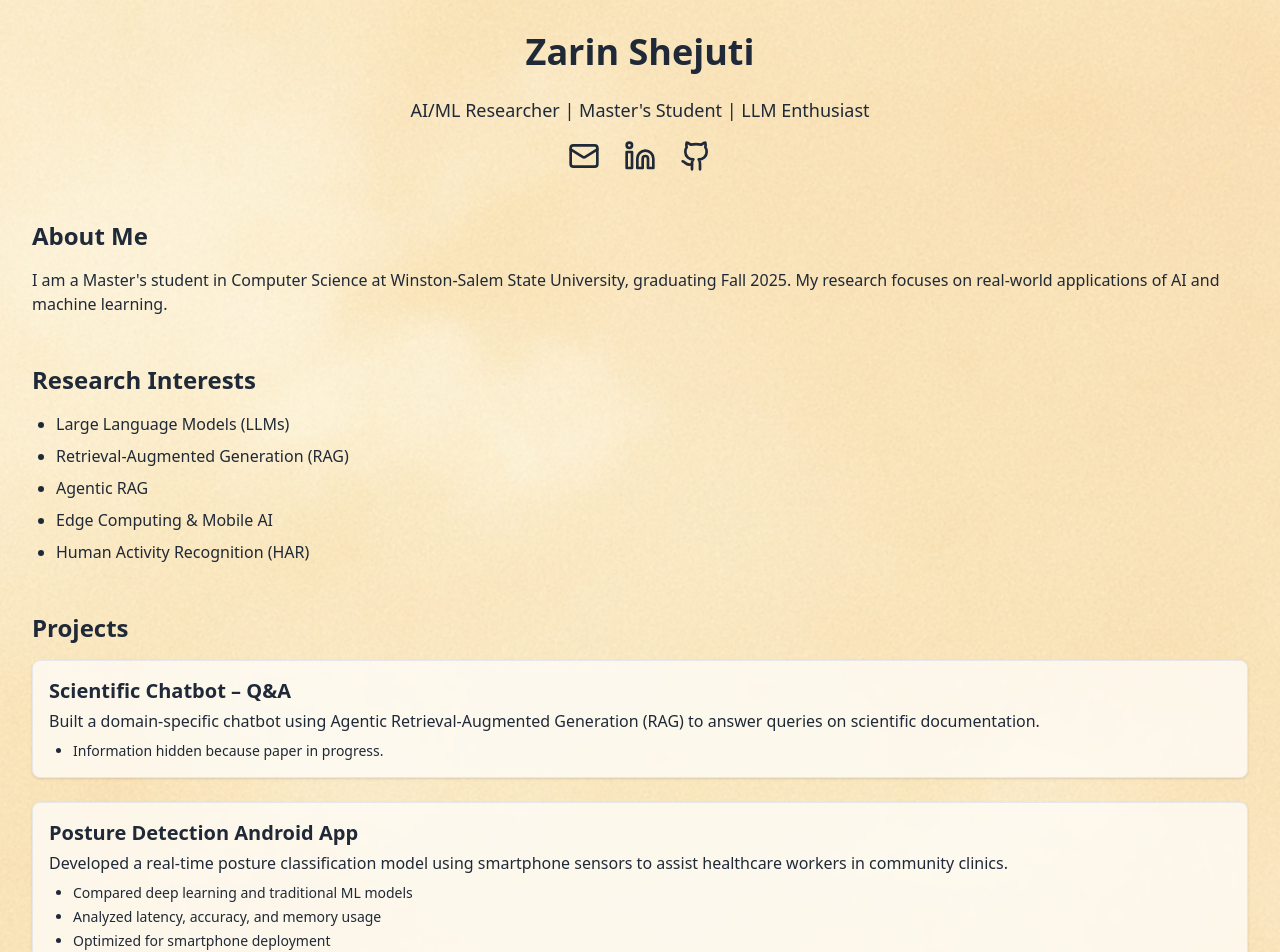
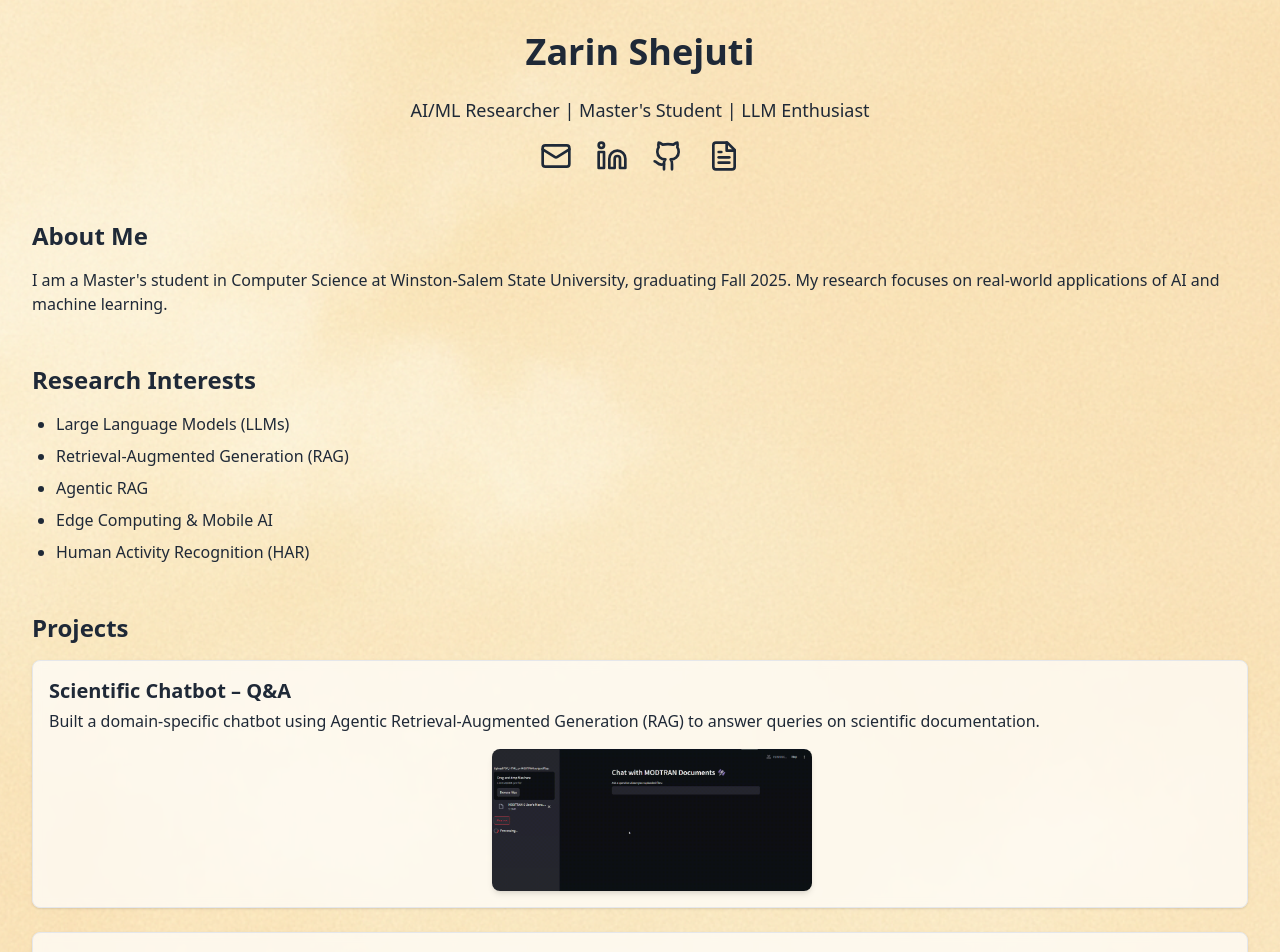
Before and after one commit to ZarTShe/portfolio, a React (Vite) app: page / in a window 1280 px wide. Shown: the top 952 px of the page. Built offline with nearby package versions, Linux system fonts and the light colour scheme.

Commit message:
Local changes before pulling latest main

```diff
--- a/src/App.jsx
+++ b/src/App.jsx
@@ -1,4 +1,4 @@
-import { Github, Linkedin, Mail } from "lucide-react";
+import { Github, Linkedin, Mail, FileText } from "lucide-react";
 import { useEffect, useState } from "react";
 import AOS from "aos";
 import "aos/dist/aos.css";
@@ -45,6 +45,7 @@ export default function Portfolio() {
             <a href="mailto:zarintasnim14@gmail.com" className="hover:scale-125 transition-transform duration-300 ease-in-out"><Mail size={32} /></a>
             <a href="https://linkedin.com/in/zarin-shejuti-6673b2172" className="hover:scale-125 transition-transform duration-300 ease-in-out"><Linkedin size={32} /></a>
             <a href="https://github.com/ZarTShe" className="hover:scale-125 transition-transform duration-300 ease-in-out"><Github size={32} /></a>
+            <a href="/Resume-Zarin.pdf" target="_blank" rel="noopener noreferrer" className="hover:scale-125 transition-transform duration-300 ease-in-out" title="Download CV"><FileText size={32} /></a>
           </div>
         </header>
 
@@ -77,7 +78,7 @@ export default function Portfolio() {
             <h3 className="text-xl font-semibold mb-1">Scientific Chatbot – Q&A</h3>
             <p>Built a domain-specific chatbot using Agentic Retrieval-Augmented Generation (RAG) to answer queries on scientific documentation.</p>
             <ul className="list-disc ml-6 mt-2 space-y-1 text-sm">
-              <li>Information hidden because paper in progress.</li>
+               <img src="images/scillm.gif" alt="Chatbot App Demo" className="rounded-lg shadow-md mt-4 w-full max-w-xs mx-auto max-h-80 object-contain" />
             </ul>
           </div>
 
```
Also changed, not shown: 3 other files (tests, documents, lock files or other folders).
